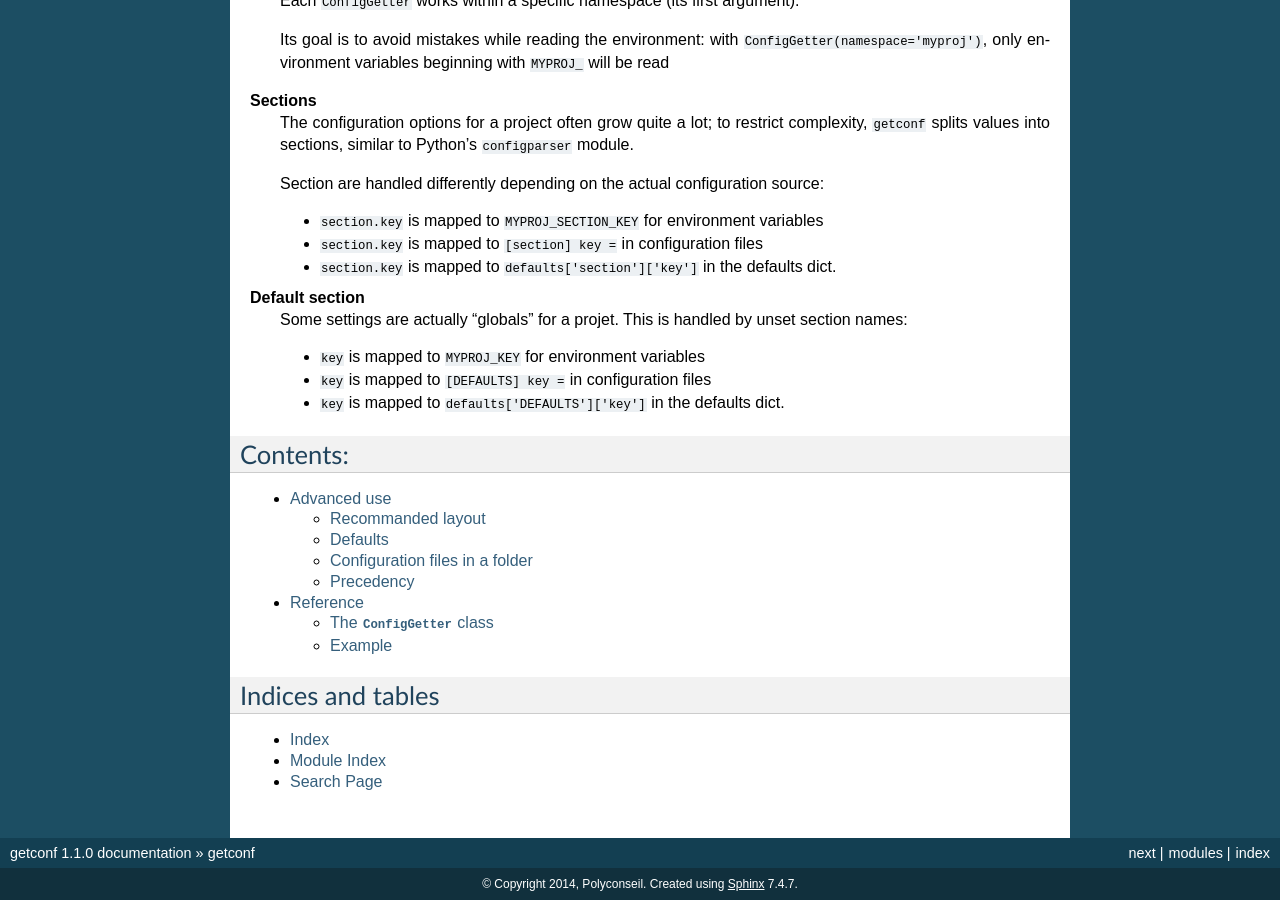
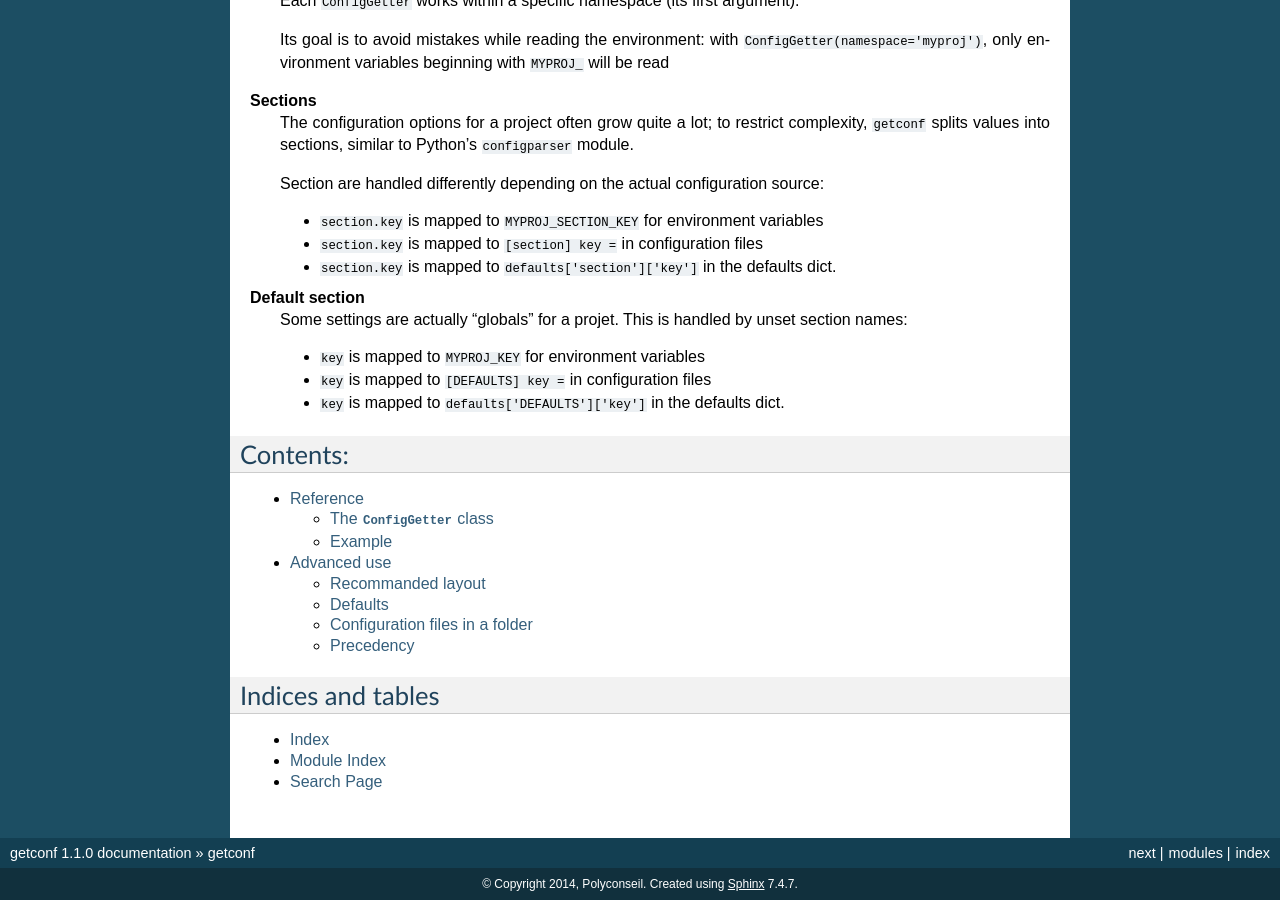
Before and after one commit to Polyconseil/getconf, a Sphinx documentation site: the page built from docs/index.rst, in a window 1280 px wide and 900 px high, scrolled down 2114 px. Built offline with Sphinx 7.4.7, drawn with Linux system fonts in a browser that asks for light colours; some of the changed text lies outside the part shown.

Commit message:
Reorder docs

```diff
--- a/docs/index.rst
+++ b/docs/index.rst
@@ -7,8 +7,8 @@ Contents:
 .. toctree::
    :maxdepth: 2
 
+   reference
    advanced
-   reference
    changelog
 
 
```
